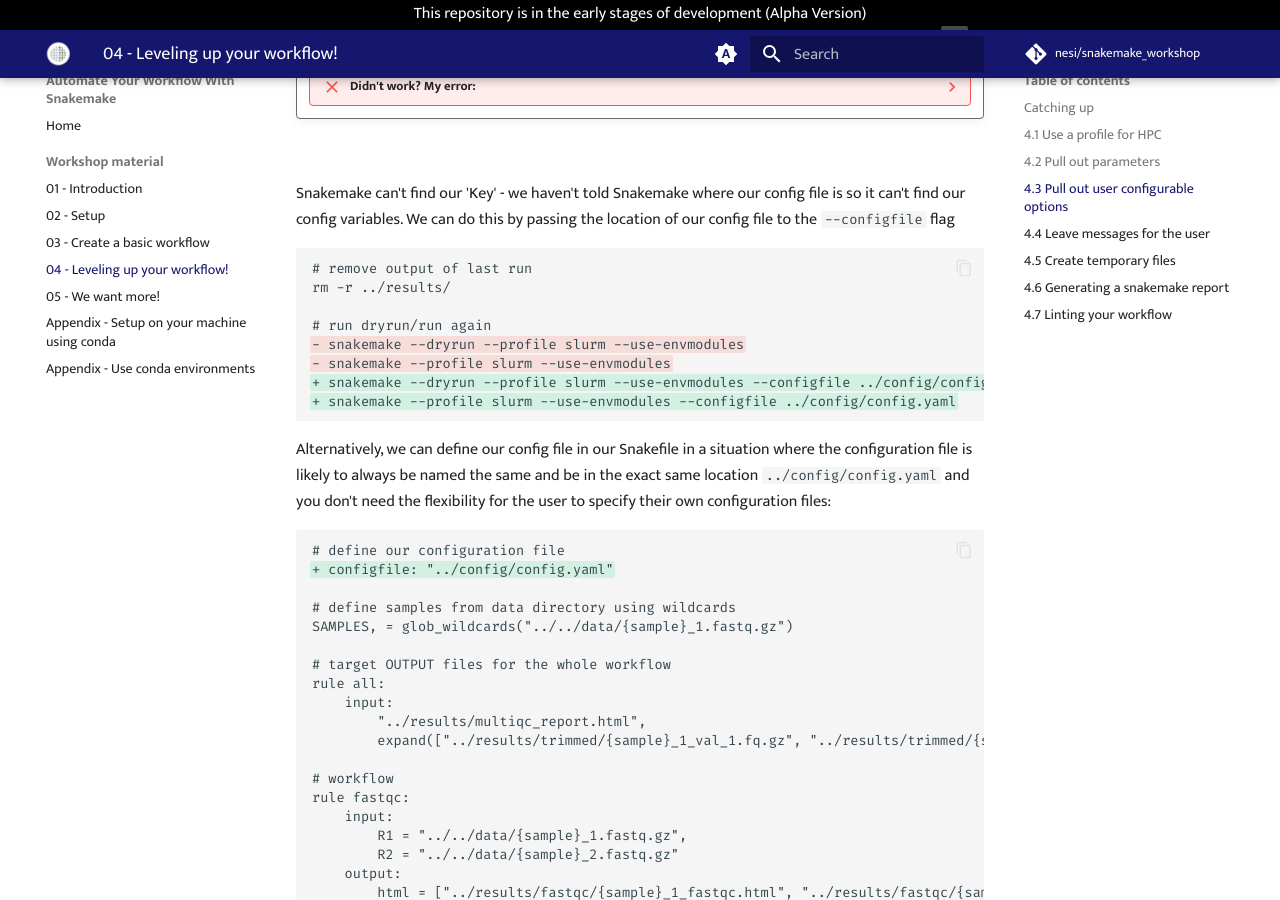
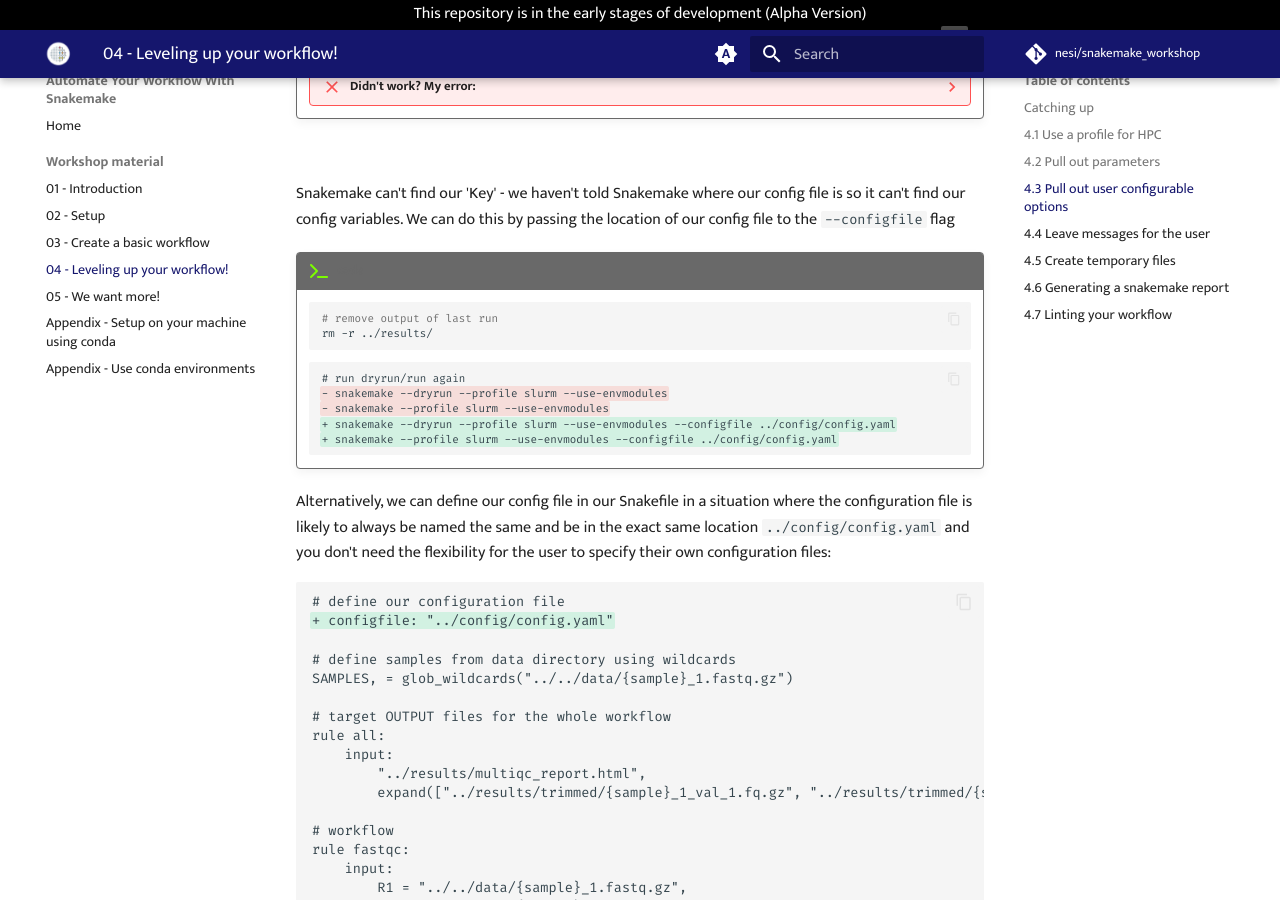
Before and after one commit to nesi/snakemake_workshop, an MkDocs documentation site: the page built from docs/workshop_material/04_leveling_up_your_workflow.md, in a window 1280 px wide and 900 px high, scrolled down 6651 px. Built offline with MkDocs 1.6.1 and Material for MkDocs 9.7.7, drawn with Linux system fonts in a browser that asks for light colours; comment, search, counter and statistics services are not loaded.

Commit message:
split diff and bash

````diff
--- a/docs/workshop_material/04_leveling_up_your_workflow.md
+++ b/docs/workshop_material/04_leveling_up_your_workflow.md
@@ -784,16 +784,19 @@ PARAMS:
 
 Snakemake can't find our 'Key' - we haven't told Snakemake where our config file is so it can't find our config variables. We can do this by passing the location of our config file to the `--configfile` flag
 
-```diff
-# remove output of last run
-rm -r ../results/
-
-# run dryrun/run again
-- snakemake --dryrun --profile slurm --use-envmodules
-- snakemake --profile slurm --use-envmodules
-+ snakemake --dryrun --profile slurm --use-envmodules --configfile ../config/config.yaml
-+ snakemake --profile slurm --use-envmodules --configfile ../config/config.yaml
-```
+!!! terminal "code"
+
+    ```bash
+    # remove output of last run
+    rm -r ../results/
+    ```
+    ```diff
+    # run dryrun/run again
+    - snakemake --dryrun --profile slurm --use-envmodules
+    - snakemake --profile slurm --use-envmodules
+    + snakemake --dryrun --profile slurm --use-envmodules --configfile ../config/config.yaml
+    + snakemake --profile slurm --use-envmodules --configfile ../config/config.yaml
+    ```
 
 Alternatively, we can define our config file in our Snakefile in a situation where the configuration file is likely to always be named the same and be in the exact same location `../config/config.yaml` and you don't need the flexibility for the user to specify their own configuration files:
 
````
